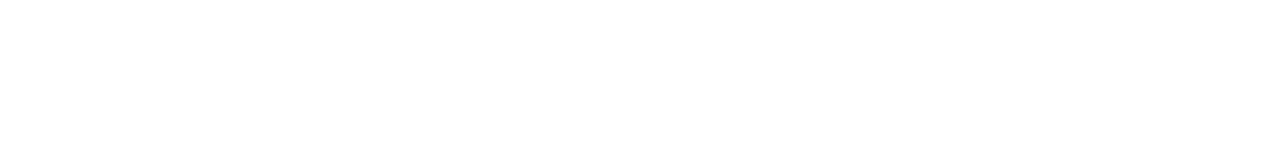
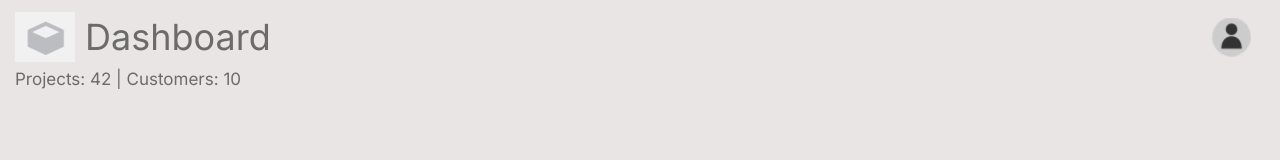
Before and after one commit to Shisui6/selectcode-CSS, a website: page index.html in a window 1280 px wide. Drawn offline with Linux system fonts and the light colour scheme.

Commit message:
feat(app): Create and style header

```diff
--- a/index.html
+++ b/index.html
@@ -4,9 +4,24 @@
     <meta charset="UTF-8">
     <meta name="viewport" content="width=device-width, initial-scale=1.0">
     <link rel="stylesheet" href="./resources/CSS/style.css">
+    <link rel="preconnect" href="https://fonts.googleapis.com">
+    <link rel="preconnect" href="https://fonts.gstatic.com" crossorigin>
+    <link href="https://fonts.googleapis.com/css2?family=Inter:wght@100;200;300;400;500;600;700;800;900&display=swap" rel="stylesheet">
     <title>Dashboard</title>
 </head>
 <body>
+  <header>
+    <div class="header-first">
+      <div class="header-logo">
+        <img src="./resources/images/logo.png" alt="logo">
+        <h2>Dashboard</h2>
+      </div>
+      <img src="./resources/images/profile.png" alt="profile" class="prof">
+    </div>
+    <div>
+      <h3>Projects: 42 | Customers: 10</h3>
+    </div>
+  </header>
 
 </body>
 </html>
--- a/resources/CSS/style.css
+++ b/resources/CSS/style.css
@@ -15,4 +15,51 @@
 body {
   margin: 0;
   padding: 0;
+  font-family: 'Inter', sans-serif;
+  background-color: #eae5e5;
 }
+
+/* Header */
+
+header {
+  padding: 10px 15px;
+}
+
+.header-first {
+  display: flex;
+  justify-content: space-between;
+}
+
+.header-logo {
+  display: flex;
+  align-items: center;
+}
+
+.header-logo img {
+  height: 50px;
+  width: 60px;
+  margin-right: 10px;
+}
+
+.prof {
+  height: 54px;
+  width: 67px;
+}
+
+header h2 {
+  color: #6b6b6b;
+  font-size: 36px;
+  font-style: normal;
+  font-weight: 400;
+  line-height: normal;
+  margin: 0;
+}
+
+header h3 {
+  color: #6b6b6b;
+  font-size: 17px;
+  font-style: normal;
+  font-weight: 400;
+  line-height: normal;
+  margin-top: 5px;
+}
```
Also changed, not shown: resources/images/logo.png (added), resources/images/profile.png (added).
